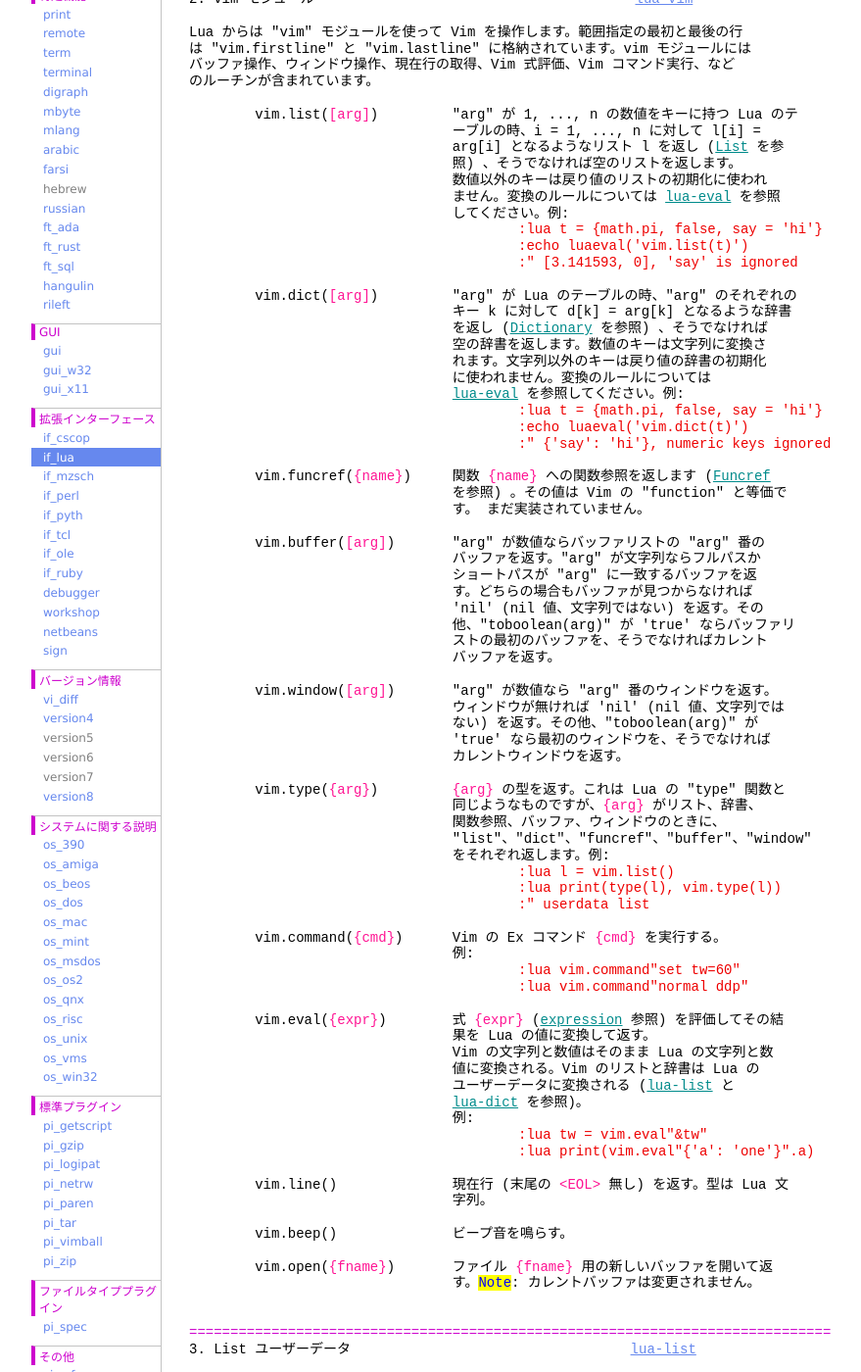
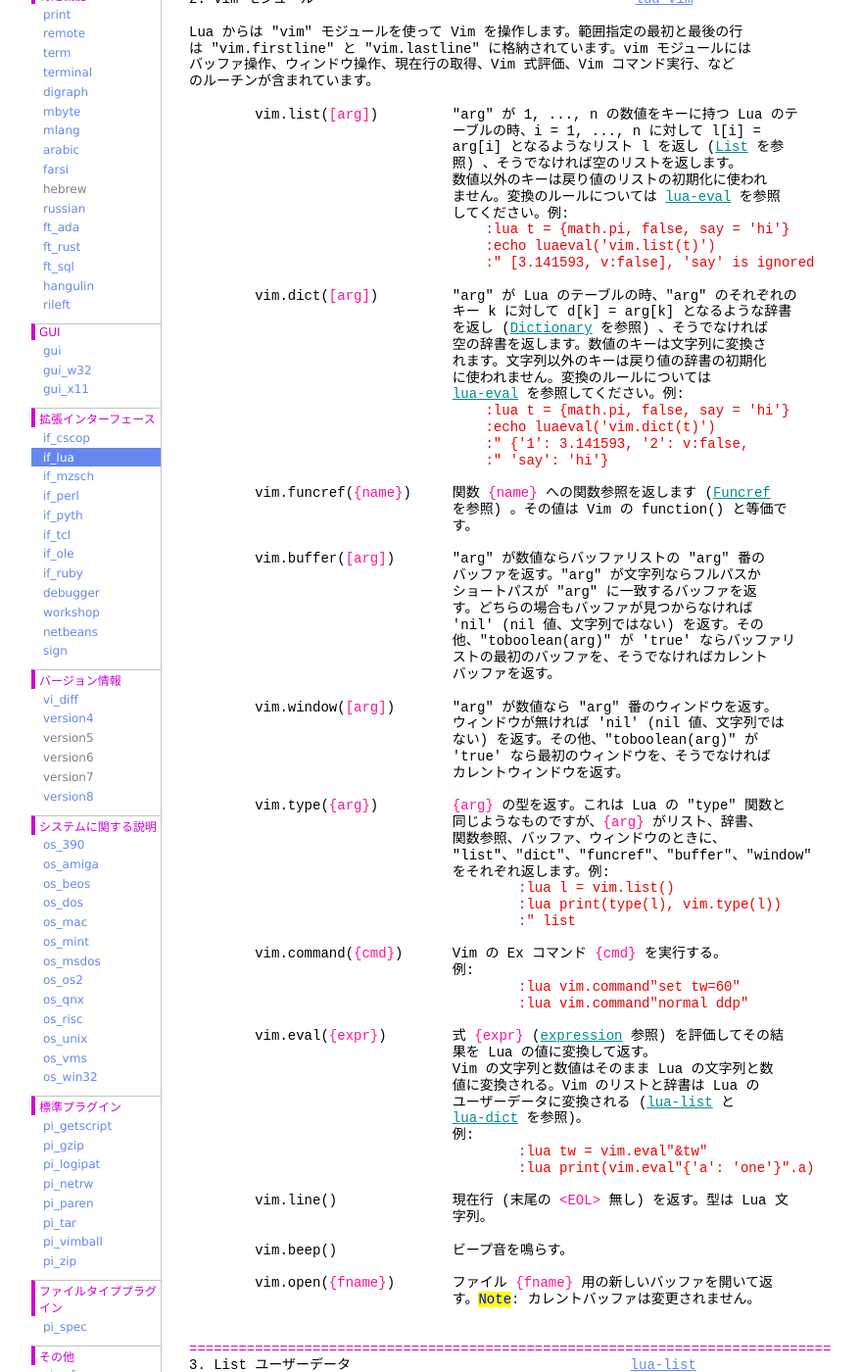
Before and after one commit to vim-jp/vimdoc-ja, a Jekyll site: the page built from if_lua.html, in a window 1280 px wide and 1400 px high, scrolled down 2022 px. Shown: the whole window at 98% size, without its empty margins (208-1087 px from the left). Built offline with Jekyll 4.4.1, drawn with Linux system fonts in a browser that asks for light colours; nearby versions of some CDN libraries; comment, search, counter and statistics services are not loaded.

Commit message:
Generated by Travis JOB 1312.1
https://travis-ci.org/vim-jp/vimdoc-ja-working/builds/448165658

```diff
--- a/if_lua.html
+++ b/if_lua.html
@@ -124,9 +124,9 @@
 &nbsp;&nbsp;&nbsp;&nbsp;&nbsp;&nbsp;&nbsp;&nbsp;&nbsp;&nbsp;&nbsp;&nbsp;&nbsp;&nbsp;&nbsp;&nbsp;&nbsp;&nbsp;&nbsp;&nbsp;&nbsp;&nbsp;&nbsp;&nbsp;&nbsp;&nbsp;&nbsp;&nbsp;&nbsp;&nbsp;&nbsp;&nbsp;数値以外のキーは戻り値のリストの初期化に使われ<br>
 &nbsp;&nbsp;&nbsp;&nbsp;&nbsp;&nbsp;&nbsp;&nbsp;&nbsp;&nbsp;&nbsp;&nbsp;&nbsp;&nbsp;&nbsp;&nbsp;&nbsp;&nbsp;&nbsp;&nbsp;&nbsp;&nbsp;&nbsp;&nbsp;&nbsp;&nbsp;&nbsp;&nbsp;&nbsp;&nbsp;&nbsp;&nbsp;ません。変換のルールについては&nbsp;<a class="Identifier" href="if_lua.html#lua-eval">lua-eval</a>&nbsp;を参照<br>
 &nbsp;&nbsp;&nbsp;&nbsp;&nbsp;&nbsp;&nbsp;&nbsp;&nbsp;&nbsp;&nbsp;&nbsp;&nbsp;&nbsp;&nbsp;&nbsp;&nbsp;&nbsp;&nbsp;&nbsp;&nbsp;&nbsp;&nbsp;&nbsp;&nbsp;&nbsp;&nbsp;&nbsp;&nbsp;&nbsp;&nbsp;&nbsp;してください。例:<br>
-<div class="helpExample">&nbsp;&nbsp;&nbsp;&nbsp;&nbsp;&nbsp;&nbsp;&nbsp;&nbsp;&nbsp;&nbsp;&nbsp;&nbsp;&nbsp;&nbsp;&nbsp;&nbsp;&nbsp;&nbsp;&nbsp;&nbsp;&nbsp;&nbsp;&nbsp;&nbsp;&nbsp;&nbsp;&nbsp;&nbsp;&nbsp;&nbsp;&nbsp;&nbsp;&nbsp;&nbsp;&nbsp;&nbsp;&nbsp;&nbsp;&nbsp;:lua t = {math.pi, false, say = 'hi'}<br>
-&nbsp;&nbsp;&nbsp;&nbsp;&nbsp;&nbsp;&nbsp;&nbsp;&nbsp;&nbsp;&nbsp;&nbsp;&nbsp;&nbsp;&nbsp;&nbsp;&nbsp;&nbsp;&nbsp;&nbsp;&nbsp;&nbsp;&nbsp;&nbsp;&nbsp;&nbsp;&nbsp;&nbsp;&nbsp;&nbsp;&nbsp;&nbsp;&nbsp;&nbsp;&nbsp;&nbsp;&nbsp;&nbsp;&nbsp;&nbsp;:echo luaeval('vim.list(t)')<br>
-&nbsp;&nbsp;&nbsp;&nbsp;&nbsp;&nbsp;&nbsp;&nbsp;&nbsp;&nbsp;&nbsp;&nbsp;&nbsp;&nbsp;&nbsp;&nbsp;&nbsp;&nbsp;&nbsp;&nbsp;&nbsp;&nbsp;&nbsp;&nbsp;&nbsp;&nbsp;&nbsp;&nbsp;&nbsp;&nbsp;&nbsp;&nbsp;&nbsp;&nbsp;&nbsp;&nbsp;&nbsp;&nbsp;&nbsp;&nbsp;:&quot; [3.141593, 0], 'say' is ignored</div>
+<div class="helpExample">&nbsp;&nbsp;&nbsp;&nbsp;&nbsp;&nbsp;&nbsp;&nbsp;&nbsp;&nbsp;&nbsp;&nbsp;&nbsp;&nbsp;&nbsp;&nbsp;&nbsp;&nbsp;&nbsp;&nbsp;&nbsp;&nbsp;&nbsp;&nbsp;&nbsp;&nbsp;&nbsp;&nbsp;&nbsp;&nbsp;&nbsp;&nbsp;&nbsp;&nbsp;&nbsp;&nbsp;:lua t = {math.pi, false, say = 'hi'}<br>
+&nbsp;&nbsp;&nbsp;&nbsp;&nbsp;&nbsp;&nbsp;&nbsp;&nbsp;&nbsp;&nbsp;&nbsp;&nbsp;&nbsp;&nbsp;&nbsp;&nbsp;&nbsp;&nbsp;&nbsp;&nbsp;&nbsp;&nbsp;&nbsp;&nbsp;&nbsp;&nbsp;&nbsp;&nbsp;&nbsp;&nbsp;&nbsp;&nbsp;&nbsp;&nbsp;&nbsp;:echo luaeval('vim.list(t)')<br>
+&nbsp;&nbsp;&nbsp;&nbsp;&nbsp;&nbsp;&nbsp;&nbsp;&nbsp;&nbsp;&nbsp;&nbsp;&nbsp;&nbsp;&nbsp;&nbsp;&nbsp;&nbsp;&nbsp;&nbsp;&nbsp;&nbsp;&nbsp;&nbsp;&nbsp;&nbsp;&nbsp;&nbsp;&nbsp;&nbsp;&nbsp;&nbsp;&nbsp;&nbsp;&nbsp;&nbsp;:&quot; [3.141593, v:false], 'say' is ignored</div>
 <br>
 &nbsp;&nbsp;&nbsp;&nbsp;&nbsp;&nbsp;&nbsp;&nbsp;vim.dict(<span class="Special">[arg]</span>)&nbsp;&nbsp;&nbsp;&nbsp;&nbsp;&nbsp;&nbsp;&nbsp; &quot;arg&quot; が Lua のテーブルの時、&quot;arg&quot; のそれぞれの<br>
 &nbsp;&nbsp;&nbsp;&nbsp;&nbsp;&nbsp;&nbsp;&nbsp;&nbsp;&nbsp;&nbsp;&nbsp;&nbsp;&nbsp;&nbsp;&nbsp;&nbsp;&nbsp;&nbsp;&nbsp;&nbsp;&nbsp;&nbsp;&nbsp;&nbsp;&nbsp;&nbsp;&nbsp;&nbsp;&nbsp;&nbsp;&nbsp;キー k に対して d[k] = arg[k] となるような辞書<br>
@@ -135,13 +135,14 @@
 &nbsp;&nbsp;&nbsp;&nbsp;&nbsp;&nbsp;&nbsp;&nbsp;&nbsp;&nbsp;&nbsp;&nbsp;&nbsp;&nbsp;&nbsp;&nbsp;&nbsp;&nbsp;&nbsp;&nbsp;&nbsp;&nbsp;&nbsp;&nbsp;&nbsp;&nbsp;&nbsp;&nbsp;&nbsp;&nbsp;&nbsp;&nbsp;れます。文字列以外のキーは戻り値の辞書の初期化<br>
 &nbsp;&nbsp;&nbsp;&nbsp;&nbsp;&nbsp;&nbsp;&nbsp;&nbsp;&nbsp;&nbsp;&nbsp;&nbsp;&nbsp;&nbsp;&nbsp;&nbsp;&nbsp;&nbsp;&nbsp;&nbsp;&nbsp;&nbsp;&nbsp;&nbsp;&nbsp;&nbsp;&nbsp;&nbsp;&nbsp;&nbsp;&nbsp;に使われません。変換のルールについては<br>
 &nbsp;&nbsp;&nbsp;&nbsp;&nbsp;&nbsp;&nbsp;&nbsp;&nbsp;&nbsp;&nbsp;&nbsp;&nbsp;&nbsp;&nbsp;&nbsp;&nbsp;&nbsp;&nbsp;&nbsp;&nbsp;&nbsp;&nbsp;&nbsp;&nbsp;&nbsp;&nbsp;&nbsp;&nbsp;&nbsp;&nbsp;&nbsp;<a class="Identifier" href="if_lua.html#lua-eval">lua-eval</a>&nbsp;を参照してください。例:<br>
-<div class="helpExample">&nbsp;&nbsp;&nbsp;&nbsp;&nbsp;&nbsp;&nbsp;&nbsp;&nbsp;&nbsp;&nbsp;&nbsp;&nbsp;&nbsp;&nbsp;&nbsp;&nbsp;&nbsp;&nbsp;&nbsp;&nbsp;&nbsp;&nbsp;&nbsp;&nbsp;&nbsp;&nbsp;&nbsp;&nbsp;&nbsp;&nbsp;&nbsp;&nbsp;&nbsp;&nbsp;&nbsp;&nbsp;&nbsp;&nbsp;&nbsp;:lua t = {math.pi, false, say = 'hi'}<br>
-&nbsp;&nbsp;&nbsp;&nbsp;&nbsp;&nbsp;&nbsp;&nbsp;&nbsp;&nbsp;&nbsp;&nbsp;&nbsp;&nbsp;&nbsp;&nbsp;&nbsp;&nbsp;&nbsp;&nbsp;&nbsp;&nbsp;&nbsp;&nbsp;&nbsp;&nbsp;&nbsp;&nbsp;&nbsp;&nbsp;&nbsp;&nbsp;&nbsp;&nbsp;&nbsp;&nbsp;&nbsp;&nbsp;&nbsp;&nbsp;:echo luaeval('vim.dict(t)')<br>
-&nbsp;&nbsp;&nbsp;&nbsp;&nbsp;&nbsp;&nbsp;&nbsp;&nbsp;&nbsp;&nbsp;&nbsp;&nbsp;&nbsp;&nbsp;&nbsp;&nbsp;&nbsp;&nbsp;&nbsp;&nbsp;&nbsp;&nbsp;&nbsp;&nbsp;&nbsp;&nbsp;&nbsp;&nbsp;&nbsp;&nbsp;&nbsp;&nbsp;&nbsp;&nbsp;&nbsp;&nbsp;&nbsp;&nbsp;&nbsp;:&quot; {'say': 'hi'}, numeric keys ignored</div>
+<div class="helpExample">&nbsp;&nbsp;&nbsp;&nbsp;&nbsp;&nbsp;&nbsp;&nbsp;&nbsp;&nbsp;&nbsp;&nbsp;&nbsp;&nbsp;&nbsp;&nbsp;&nbsp;&nbsp;&nbsp;&nbsp;&nbsp;&nbsp;&nbsp;&nbsp;&nbsp;&nbsp;&nbsp;&nbsp;&nbsp;&nbsp;&nbsp;&nbsp;&nbsp;&nbsp;&nbsp;&nbsp;:lua t = {math.pi, false, say = 'hi'}<br>
+&nbsp;&nbsp;&nbsp;&nbsp;&nbsp;&nbsp;&nbsp;&nbsp;&nbsp;&nbsp;&nbsp;&nbsp;&nbsp;&nbsp;&nbsp;&nbsp;&nbsp;&nbsp;&nbsp;&nbsp;&nbsp;&nbsp;&nbsp;&nbsp;&nbsp;&nbsp;&nbsp;&nbsp;&nbsp;&nbsp;&nbsp;&nbsp;&nbsp;&nbsp;&nbsp;&nbsp;:echo luaeval('vim.dict(t)')<br>
+&nbsp;&nbsp;&nbsp;&nbsp;&nbsp;&nbsp;&nbsp;&nbsp;&nbsp;&nbsp;&nbsp;&nbsp;&nbsp;&nbsp;&nbsp;&nbsp;&nbsp;&nbsp;&nbsp;&nbsp;&nbsp;&nbsp;&nbsp;&nbsp;&nbsp;&nbsp;&nbsp;&nbsp;&nbsp;&nbsp;&nbsp;&nbsp;&nbsp;&nbsp;&nbsp;&nbsp;:&quot; {'1': 3.141593, '2': v:false,<br>
+&nbsp;&nbsp;&nbsp;&nbsp;&nbsp;&nbsp;&nbsp;&nbsp;&nbsp;&nbsp;&nbsp;&nbsp;&nbsp;&nbsp;&nbsp;&nbsp;&nbsp;&nbsp;&nbsp;&nbsp;&nbsp;&nbsp;&nbsp;&nbsp;&nbsp;&nbsp;&nbsp;&nbsp;&nbsp;&nbsp;&nbsp;&nbsp;&nbsp;&nbsp;&nbsp;&nbsp;:&quot; 'say': 'hi'}</div>
 <br>
 &nbsp;&nbsp;&nbsp;&nbsp;&nbsp;&nbsp;&nbsp;&nbsp;vim.funcref(<span class="Special">{name}</span>)&nbsp;&nbsp;&nbsp;&nbsp; 関数&nbsp;<span class="Special">{name}</span>&nbsp;への関数参照を返します (<a class="Identifier" href="eval.html#Funcref">Funcref</a><br>
-&nbsp;&nbsp;&nbsp;&nbsp;&nbsp;&nbsp;&nbsp;&nbsp;&nbsp;&nbsp;&nbsp;&nbsp;&nbsp;&nbsp;&nbsp;&nbsp;&nbsp;&nbsp;&nbsp;&nbsp;&nbsp;&nbsp;&nbsp;&nbsp;&nbsp;&nbsp;&nbsp;&nbsp;&nbsp;&nbsp;&nbsp;&nbsp;を参照) 。その値は Vim の &quot;function&quot; と等価で<br>
-&nbsp;&nbsp;&nbsp;&nbsp;&nbsp;&nbsp;&nbsp;&nbsp;&nbsp;&nbsp;&nbsp;&nbsp;&nbsp;&nbsp;&nbsp;&nbsp;&nbsp;&nbsp;&nbsp;&nbsp;&nbsp;&nbsp;&nbsp;&nbsp;&nbsp;&nbsp;&nbsp;&nbsp;&nbsp;&nbsp;&nbsp;&nbsp;す。 まだ実装されていません。<br>
+&nbsp;&nbsp;&nbsp;&nbsp;&nbsp;&nbsp;&nbsp;&nbsp;&nbsp;&nbsp;&nbsp;&nbsp;&nbsp;&nbsp;&nbsp;&nbsp;&nbsp;&nbsp;&nbsp;&nbsp;&nbsp;&nbsp;&nbsp;&nbsp;&nbsp;&nbsp;&nbsp;&nbsp;&nbsp;&nbsp;&nbsp;&nbsp;を参照) 。その値は Vim の function() と等価で<br>
+&nbsp;&nbsp;&nbsp;&nbsp;&nbsp;&nbsp;&nbsp;&nbsp;&nbsp;&nbsp;&nbsp;&nbsp;&nbsp;&nbsp;&nbsp;&nbsp;&nbsp;&nbsp;&nbsp;&nbsp;&nbsp;&nbsp;&nbsp;&nbsp;&nbsp;&nbsp;&nbsp;&nbsp;&nbsp;&nbsp;&nbsp;&nbsp;す。<br>
 <br>
 &nbsp;&nbsp;&nbsp;&nbsp;&nbsp;&nbsp;&nbsp;&nbsp;vim.buffer(<span class="Special">[arg]</span>)&nbsp;&nbsp;&nbsp;&nbsp;&nbsp;&nbsp; &quot;arg&quot; が数値ならバッファリストの &quot;arg&quot; 番の<br>
 &nbsp;&nbsp;&nbsp;&nbsp;&nbsp;&nbsp;&nbsp;&nbsp;&nbsp;&nbsp;&nbsp;&nbsp;&nbsp;&nbsp;&nbsp;&nbsp;&nbsp;&nbsp;&nbsp;&nbsp;&nbsp;&nbsp;&nbsp;&nbsp;&nbsp;&nbsp;&nbsp;&nbsp;&nbsp;&nbsp;&nbsp;&nbsp;バッファを返す。&quot;arg&quot; が文字列ならフルパスか<br>
@@ -165,7 +166,7 @@
 &nbsp;&nbsp;&nbsp;&nbsp;&nbsp;&nbsp;&nbsp;&nbsp;&nbsp;&nbsp;&nbsp;&nbsp;&nbsp;&nbsp;&nbsp;&nbsp;&nbsp;&nbsp;&nbsp;&nbsp;&nbsp;&nbsp;&nbsp;&nbsp;&nbsp;&nbsp;&nbsp;&nbsp;&nbsp;&nbsp;&nbsp;&nbsp;をそれぞれ返します。例:<br>
 <div class="helpExample">&nbsp;&nbsp;&nbsp;&nbsp;&nbsp;&nbsp;&nbsp;&nbsp;&nbsp;&nbsp;&nbsp;&nbsp;&nbsp;&nbsp;&nbsp;&nbsp;&nbsp;&nbsp;&nbsp;&nbsp;&nbsp;&nbsp;&nbsp;&nbsp;&nbsp;&nbsp;&nbsp;&nbsp;&nbsp;&nbsp;&nbsp;&nbsp;&nbsp;&nbsp;&nbsp;&nbsp;&nbsp;&nbsp;&nbsp;&nbsp;:lua l = vim.list()<br>
 &nbsp;&nbsp;&nbsp;&nbsp;&nbsp;&nbsp;&nbsp;&nbsp;&nbsp;&nbsp;&nbsp;&nbsp;&nbsp;&nbsp;&nbsp;&nbsp;&nbsp;&nbsp;&nbsp;&nbsp;&nbsp;&nbsp;&nbsp;&nbsp;&nbsp;&nbsp;&nbsp;&nbsp;&nbsp;&nbsp;&nbsp;&nbsp;&nbsp;&nbsp;&nbsp;&nbsp;&nbsp;&nbsp;&nbsp;&nbsp;:lua print(type(l), vim.type(l))<br>
-&nbsp;&nbsp;&nbsp;&nbsp;&nbsp;&nbsp;&nbsp;&nbsp;&nbsp;&nbsp;&nbsp;&nbsp;&nbsp;&nbsp;&nbsp;&nbsp;&nbsp;&nbsp;&nbsp;&nbsp;&nbsp;&nbsp;&nbsp;&nbsp;&nbsp;&nbsp;&nbsp;&nbsp;&nbsp;&nbsp;&nbsp;&nbsp;&nbsp;&nbsp;&nbsp;&nbsp;&nbsp;&nbsp;&nbsp;&nbsp;:&quot; userdata list</div>
+&nbsp;&nbsp;&nbsp;&nbsp;&nbsp;&nbsp;&nbsp;&nbsp;&nbsp;&nbsp;&nbsp;&nbsp;&nbsp;&nbsp;&nbsp;&nbsp;&nbsp;&nbsp;&nbsp;&nbsp;&nbsp;&nbsp;&nbsp;&nbsp;&nbsp;&nbsp;&nbsp;&nbsp;&nbsp;&nbsp;&nbsp;&nbsp;&nbsp;&nbsp;&nbsp;&nbsp;&nbsp;&nbsp;&nbsp;&nbsp;:&quot; list</div>
 <br>
 &nbsp;&nbsp;&nbsp;&nbsp;&nbsp;&nbsp;&nbsp;&nbsp;vim.command(<span class="Special">{cmd}</span>)&nbsp;&nbsp;&nbsp;&nbsp;&nbsp;&nbsp;Vim の Ex コマンド&nbsp;<span class="Special">{cmd}</span>&nbsp;を実行する。<br>
 &nbsp;&nbsp;&nbsp;&nbsp;&nbsp;&nbsp;&nbsp;&nbsp;&nbsp;&nbsp;&nbsp;&nbsp;&nbsp;&nbsp;&nbsp;&nbsp;&nbsp;&nbsp;&nbsp;&nbsp;&nbsp;&nbsp;&nbsp;&nbsp;&nbsp;&nbsp;&nbsp;&nbsp;&nbsp;&nbsp;&nbsp;&nbsp;例:<br>
```
